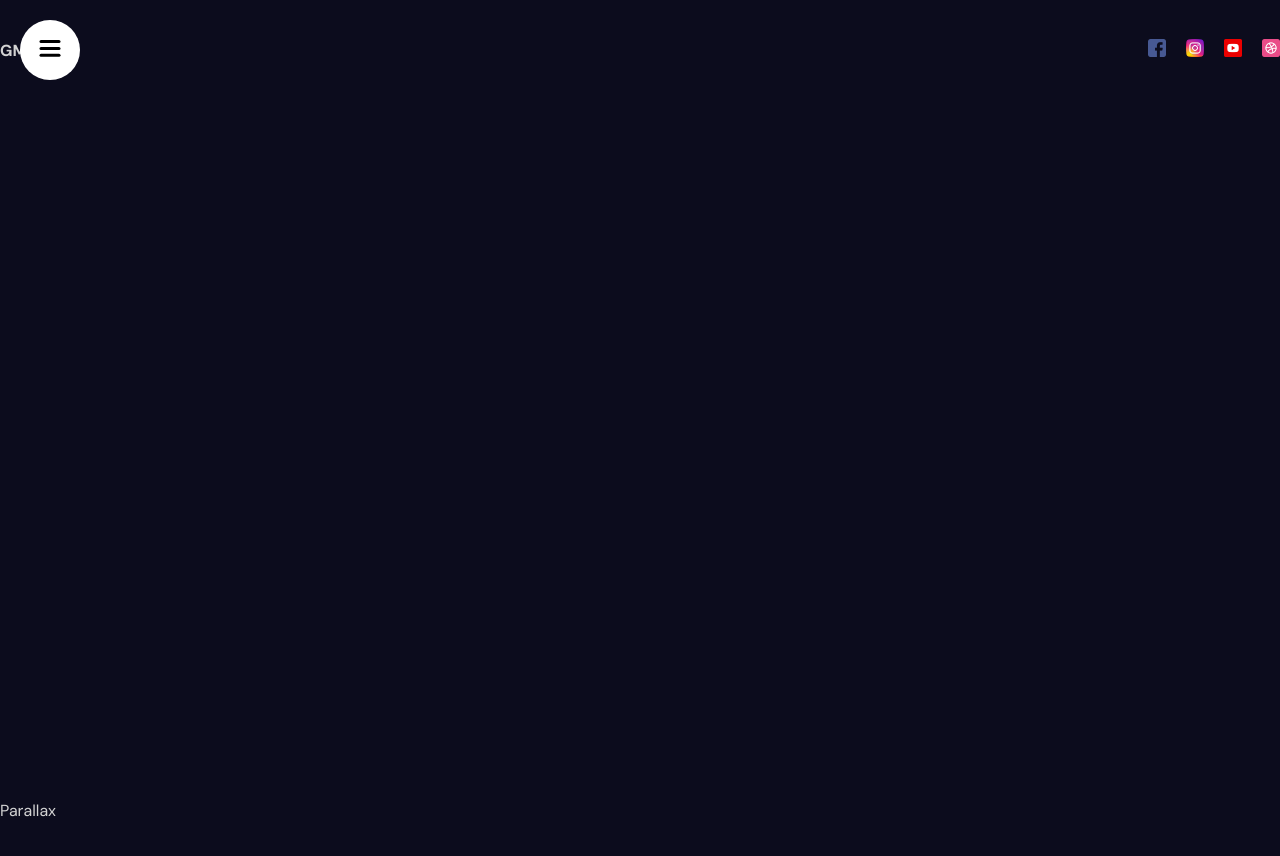
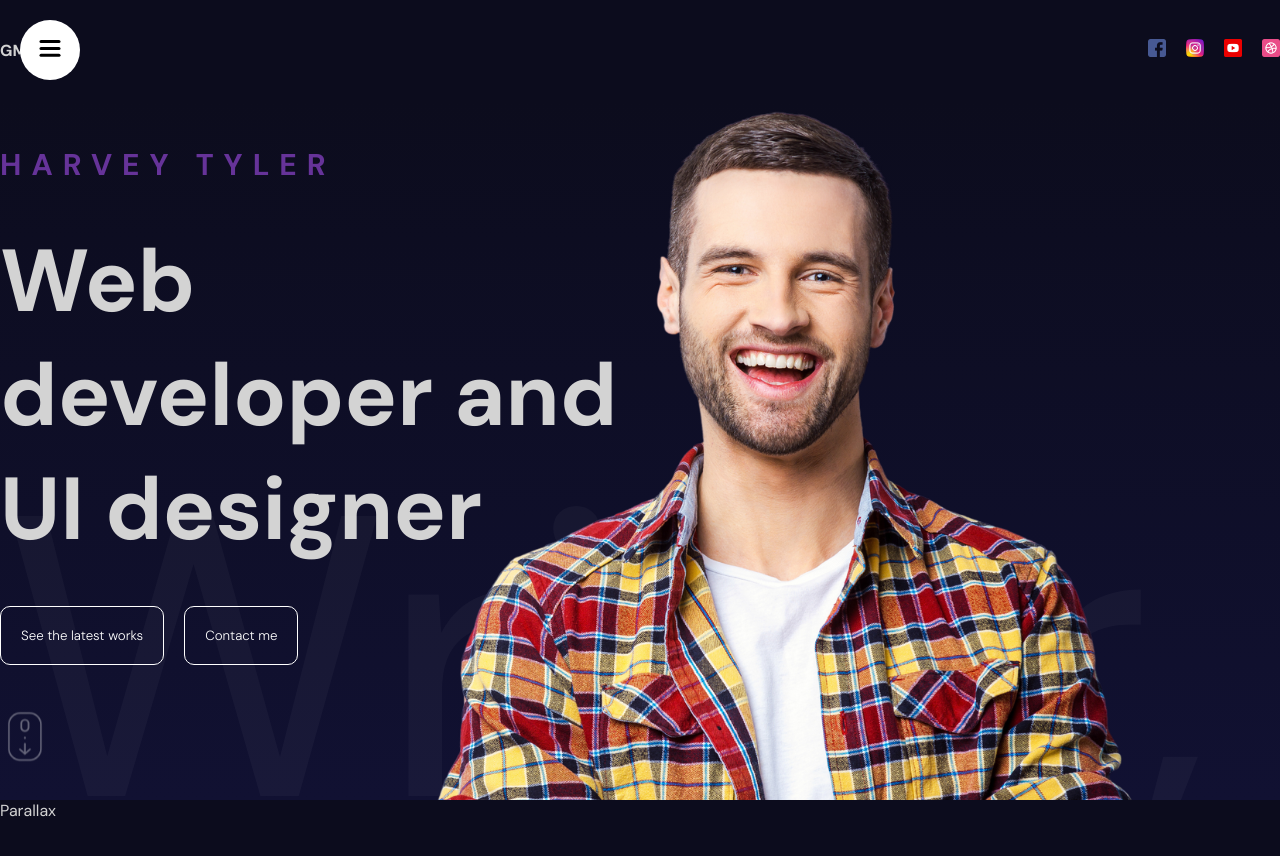
Before and after one commit to gio797/animated-portfolio, a React (Vite) app: page / in a window 1280 px wide. Shown: the top 856 px of the page. Built offline with nearby package versions, Linux system fonts and the light colour scheme.

Commit message:
add hero section

```diff
--- a/src/App.tsx
+++ b/src/App.tsx
@@ -1,12 +1,14 @@
 import React from "react";
 import "./app.scss";
 import Navbar from "./components/navbar/Navbar";
+import Hero from "./components/hero/Hero";
 
 const App = () => {
   return (
     <div>
       <section id="Homepage">
         <Navbar />
+        <Hero />
       </section>
       <section id="Services">Parallax</section>
       <section>Services</section>
--- /dev/null
+++ b/src/components/hero/Hero.tsx
@@ -0,0 +1,64 @@
+import React from "react";
+import "./hero.scss";
+import { motion } from "framer-motion";
+
+const textVariants = {
+  initial: {
+    x: -500,
+    opacity: 0,
+  },
+  animate: {
+    x: 0,
+    opacity: 1,
+    transition: {
+      duration: 1,
+      staggerChildren: 0.1,
+    },
+  },
+  scrollButton: {
+    opacity: 0,
+    y: 10,
+    transition: {
+      duration: 2,
+      repeat: Infinity,
+    },
+  },
+};
+
+function Hero() {
+  return (
+    <div className="hero">
+      <div className="wrapper">
+        <motion.div
+          className="textContainer"
+          variants={textVariants}
+          initial="initial"
+          animate="animate"
+        >
+          <motion.h2 variants={textVariants}>HARVEY TYLER</motion.h2>
+          <motion.h1 variants={textVariants}>
+            Web developer and UI designer
+          </motion.h1>
+          <motion.div className="buttons" variants={textVariants}>
+            <motion.button variants={textVariants}>
+              See the latest works
+            </motion.button>
+            <motion.button variants={textVariants}>Contact me</motion.button>
+          </motion.div>
+          <motion.img
+            variants={textVariants}
+            src="/scroll.png"
+            alt=""
+            animate="scrollButton"
+          />
+        </motion.div>
+      </div>
+      <div className="slidingText">Writer, Content Creator, Influencer</div>
+      <div className="imageContainer">
+        <img src="/hero.png" alt="" />
+      </div>
+    </div>
+  );
+}
+
+export default Hero;
--- /dev/null
+++ b/src/components/hero/hero.scss
@@ -0,0 +1,63 @@
+.hero {
+  height: calc(100vh - 100px);
+  background: linear-gradient(180deg, #0c0c1d, #111132);
+  overflow: hidden;
+  position: relative;
+
+  .wrapper {
+    max-width: 1366px;
+    height: 100%;
+    margin: auto;
+
+    .textContainer {
+      width: 50%;
+      height: 100%;
+      display: flex;
+      flex-direction: column;
+      justify-content: center;
+      gap: 40px;
+
+      h2 {
+        font-size: 30px;
+        color: rebeccapurple;
+        letter-spacing: 10px;
+      }
+
+      h1 {
+        font-size: 88px;
+      }
+
+      .buttons {
+        button {
+          padding: 20px;
+          border: 1px solid white;
+          border-radius: 10px;
+          background-color: transparent;
+          color: white;
+          margin-right: 20px;
+          cursor: pointer;
+          font-weight: 300;
+        }
+      }
+
+      img {
+        width: 50px;
+      }
+    }
+  }
+
+  .slidingText {
+    position: absolute;
+    font-size: 50vh;
+    bottom: -120px;
+    white-space: nowrap;
+    color: #ffffff09;
+  }
+
+  .imageContainer {
+    height: 100%;
+    position: absolute;
+    top: 0;
+    right: 0;
+  }
+}
```
